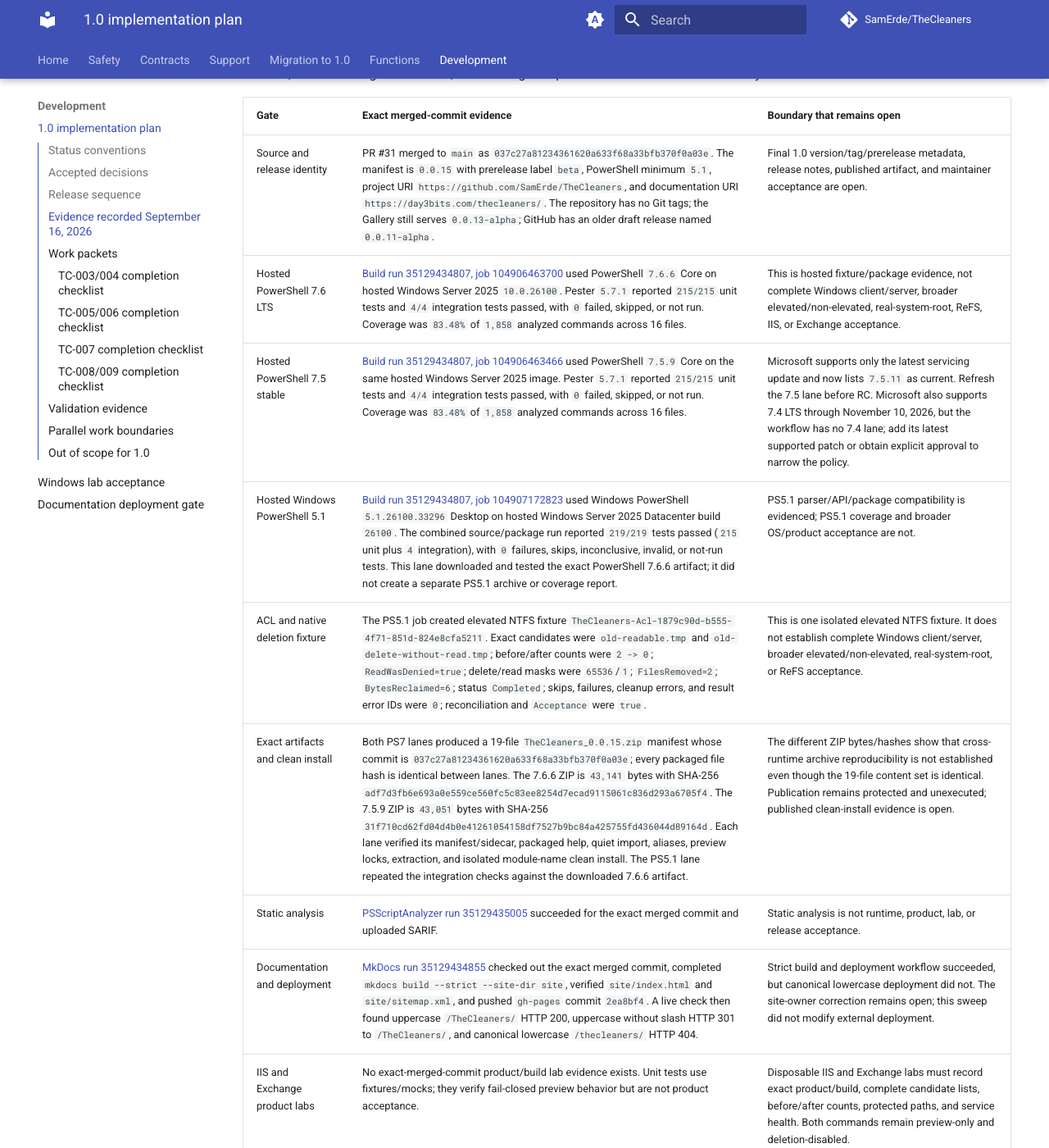
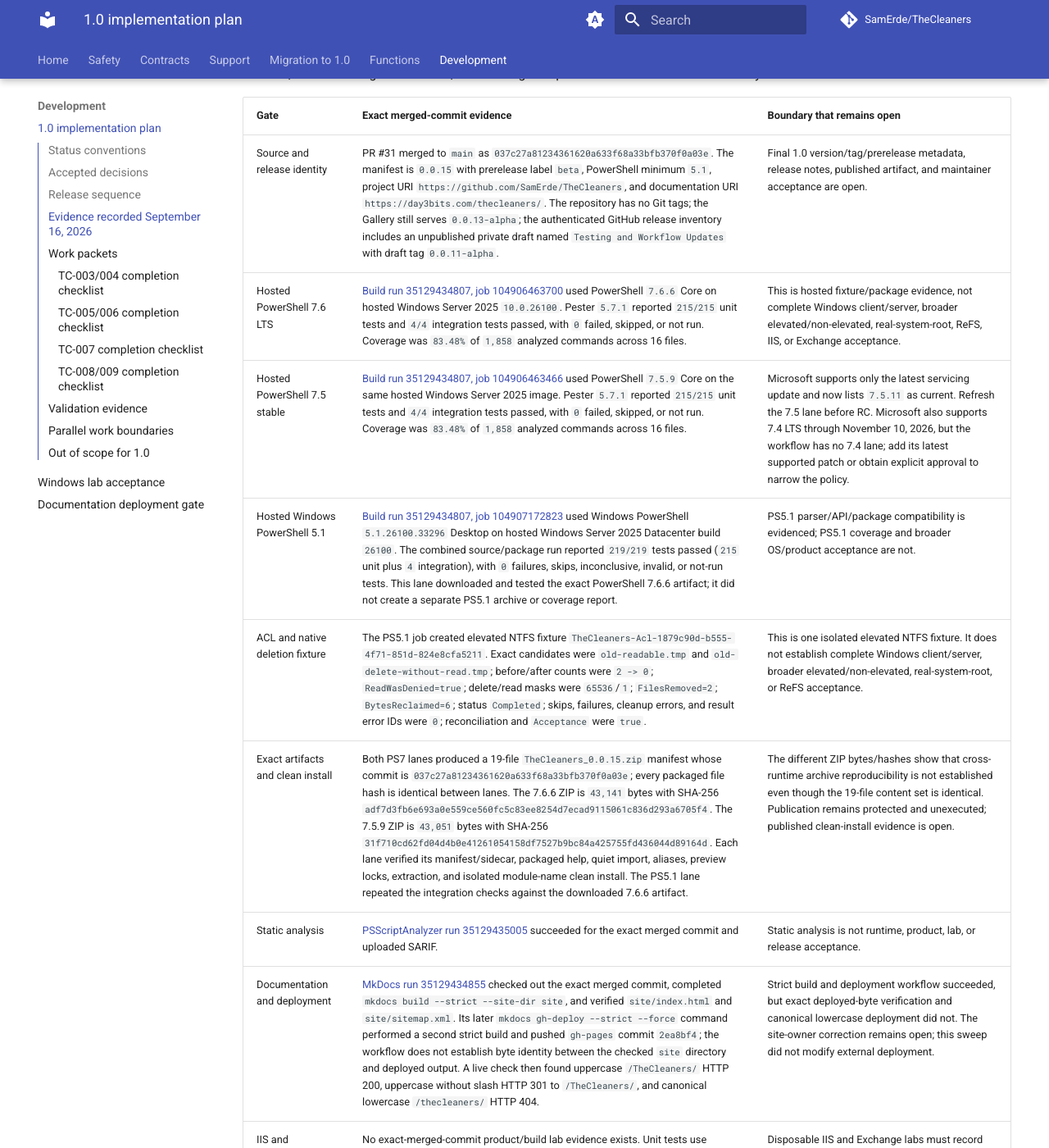
Before and after one commit to SamErde/TheCleaners, an MkDocs documentation site: the page built from docs/release-plan-1.0.md, in a window 1280 px wide and 1400 px high, scrolled down 1715 px. Shown: the whole window at 82% size. Built offline with MkDocs 1.6.1 and Material for MkDocs 9.7.7, drawn with Linux system fonts in a browser that asks for light colours; comment, search, counter and statistics services are not loaded.

Commit message:
docs: tighten release evidence boundaries

```diff
--- a/docs/release-plan-1.0.md
+++ b/docs/release-plan-1.0.md
@@ -31,18 +31,18 @@
 
 ## Evidence recorded September 16, 2026
 
-This section uses only post-merge evidence for exact commit `037c27a81234361620a633f68a33bfb370f0a03e`. Earlier local results and PR-head hashes are not carried forward as merged-commit evidence. No IIS or Exchange deletion was enabled, no real cleanup was run, no release tag was created, and nothing was published to the PowerShell Gallery.
+This section uses only post-merge evidence for exact commit `037c27a81234361620a633f68a33bfb370f0a03e`. Earlier local results and PR-head hashes are not carried forward as merged-commit evidence. No IIS or Exchange deletion was enabled, no live cleanup was run, no release tag was created, and nothing was published to the PowerShell Gallery.
 
 | Gate | Exact merged-commit evidence | Boundary that remains open |
 | --- | --- | --- |
-| Source and release identity | PR #31 merged to `main` as `037c27a81234361620a633f68a33bfb370f0a03e`. The manifest is `0.0.15` with prerelease label `beta`, PowerShell minimum `5.1`, project URI `https://github.com/SamErde/TheCleaners`, and documentation URI `https://day3bits.com/thecleaners/`. The repository has no Git tags; the Gallery still serves `0.0.13-alpha`; GitHub has an older draft release named `0.0.11-alpha`. | Final 1.0 version/tag/prerelease metadata, release notes, published artifact, and maintainer acceptance are open. |
+| Source and release identity | PR #31 merged to `main` as `037c27a81234361620a633f68a33bfb370f0a03e`. The manifest is `0.0.15` with prerelease label `beta`, PowerShell minimum `5.1`, project URI `https://github.com/SamErde/TheCleaners`, and documentation URI `https://day3bits.com/thecleaners/`. The repository has no Git tags; the Gallery still serves `0.0.13-alpha`; the authenticated GitHub release inventory includes an unpublished private draft named `Testing and Workflow Updates` with draft tag `0.0.11-alpha`. | Final 1.0 version/tag/prerelease metadata, release notes, published artifact, and maintainer acceptance are open. |
 | Hosted PowerShell 7.6 LTS | [Build run 35129434807, job 104906463700](https://github.com/SamErde/TheCleaners/actions/runs/35129434807/job/104906463700) used PowerShell `7.6.6` Core on hosted Windows Server 2025 `10.0.26100`. Pester `5.7.1` reported `215/215` unit tests and `4/4` integration tests passed, with `0` failed, skipped, or not run. Coverage was `83.48%` of `1,858` analyzed commands across 16 files. | This is hosted fixture/package evidence, not complete Windows client/server, broader elevated/non-elevated, real-system-root, ReFS, IIS, or Exchange acceptance. |
 | Hosted PowerShell 7.5 stable | [Build run 35129434807, job 104906463466](https://github.com/SamErde/TheCleaners/actions/runs/35129434807/job/104906463466) used PowerShell `7.5.9` Core on the same hosted Windows Server 2025 image. Pester `5.7.1` reported `215/215` unit tests and `4/4` integration tests passed, with `0` failed, skipped, or not run. Coverage was `83.48%` of `1,858` analyzed commands across 16 files. | Microsoft supports only the latest servicing update and now lists `7.5.11` as current. Refresh the 7.5 lane before RC. Microsoft also supports 7.4 LTS through November 10, 2026, but the workflow has no 7.4 lane; add its latest supported patch or obtain explicit approval to narrow the policy. |
 | Hosted Windows PowerShell 5.1 | [Build run 35129434807, job 104907172823](https://github.com/SamErde/TheCleaners/actions/runs/35129434807/job/104907172823) used Windows PowerShell `5.1.26100.33296` Desktop on hosted Windows Server 2025 Datacenter build `26100`. The combined source/package run reported `219/219` tests passed (`215` unit plus `4` integration), with `0` failures, skips, inconclusive, invalid, or not-run tests. This lane downloaded and tested the exact PowerShell 7.6.6 artifact; it did not create a separate PS5.1 archive or coverage report. | PS5.1 parser/API/package compatibility is evidenced; PS5.1 coverage and broader OS/product acceptance are not. |
 | ACL and native deletion fixture | The PS5.1 job created elevated NTFS fixture `TheCleaners-Acl-1879c90d-b555-4f71-851d-824e8cfa5211`. Exact candidates were `old-readable.tmp` and `old-delete-without-read.tmp`; before/after counts were `2 -> 0`; `ReadWasDenied=true`; delete/read masks were `65536`/`1`; `FilesRemoved=2`; `BytesReclaimed=6`; status `Completed`; skips, failures, cleanup errors, and result error IDs were `0`; reconciliation and `Acceptance` were `true`. | This is one isolated elevated NTFS fixture. It does not establish complete Windows client/server, broader elevated/non-elevated, real-system-root, or ReFS acceptance. |
 | Exact artifacts and clean install | Both PS7 lanes produced a 19-file `TheCleaners_0.0.15.zip` manifest whose commit is `037c27a81234361620a633f68a33bfb370f0a03e`; every packaged file hash is identical between lanes. The 7.6.6 ZIP is `43,141` bytes with SHA-256 `adf7d3fb6e693a0e559ce560fc5c83ee8254d7ecad9115061c836d293a6705f4`. The 7.5.9 ZIP is `43,051` bytes with SHA-256 `31f710cd62fd04d4b0e41261054158df7527b9bc84a425755fd436044d89164d`. Each lane verified its manifest/sidecar, packaged help, quiet import, aliases, preview locks, extraction, and isolated module-name clean install. The PS5.1 lane repeated the integration checks against the downloaded 7.6.6 artifact. | The different ZIP bytes/hashes show that cross-runtime archive reproducibility is not established even though the 19-file content set is identical. Publication remains protected and unexecuted; published clean-install evidence is open. |
 | Static analysis | [PSScriptAnalyzer run 35129435005](https://github.com/SamErde/TheCleaners/actions/runs/35129435005) succeeded for the exact merged commit and uploaded SARIF. | Static analysis is not runtime, product, lab, or release acceptance. |
-| Documentation and deployment | [MkDocs run 35129434855](https://github.com/SamErde/TheCleaners/actions/runs/35129434855) checked out the exact merged commit, completed `mkdocs build --strict --site-dir site`, verified `site/index.html` and `site/sitemap.xml`, and pushed `gh-pages` commit `2ea8bf4`. A live check then found uppercase `/TheCleaners/` HTTP 200, uppercase without slash HTTP 301 to `/TheCleaners/`, and canonical lowercase `/thecleaners/` HTTP 404. | Strict build and deployment workflow succeeded, but canonical lowercase deployment did not. The site-owner correction remains open; this sweep did not modify external deployment. |
+| Documentation and deployment | [MkDocs run 35129434855](https://github.com/SamErde/TheCleaners/actions/runs/35129434855) checked out the exact merged commit, completed `mkdocs build --strict --site-dir site`, and verified `site/index.html` and `site/sitemap.xml`. Its later `mkdocs gh-deploy --strict --force` command performed a second strict build and pushed `gh-pages` commit `2ea8bf4`; the workflow does not establish byte identity between the checked `site` directory and deployed output. A live check then found uppercase `/TheCleaners/` HTTP 200, uppercase without slash HTTP 301 to `/TheCleaners/`, and canonical lowercase `/thecleaners/` HTTP 404. | Strict build and deployment workflow succeeded, but exact deployed-byte verification and canonical lowercase deployment did not. The site-owner correction remains open; this sweep did not modify external deployment. |
 | IIS and Exchange product labs | No exact-merged-commit product/build lab evidence exists. Unit tests use fixtures/mocks; they verify fail-closed preview behavior but are not product acceptance. | Disposable IIS and Exchange labs must record exact product/build, complete candidate lists, before/after counts, protected paths, and service health. Both commands remain preview-only and deletion-disabled. |
 
 ## Work packets
--- a/mkdocs.yml
+++ b/mkdocs.yml
@@ -2,7 +2,7 @@
 site_url: "https://day3bits.com/thecleaners/"
 repo_url: "https://github.com/SamErde/TheCleaners"
 repo_name: "SamErde/TheCleaners"
-site_description: "Windows maintenance commands with explicit cleanup safety controls. IIS and Exchange log discovery are preview-only."
+site_description: "Windows maintenance commands with explicit cleanup safety controls. IIS and Exchange log discovery commands are preview-only."
 site_author: "Sam Erde"
 copyright: "(c) 2026 Sam Erde"
 docs_dir: "docs"
```
Also changed, not shown: docs/deployment-validation.md (+1 -1 lines), docs/lab-acceptance.md (+1 -1 lines), docs/support-matrix.md (+1 -1 lines).
